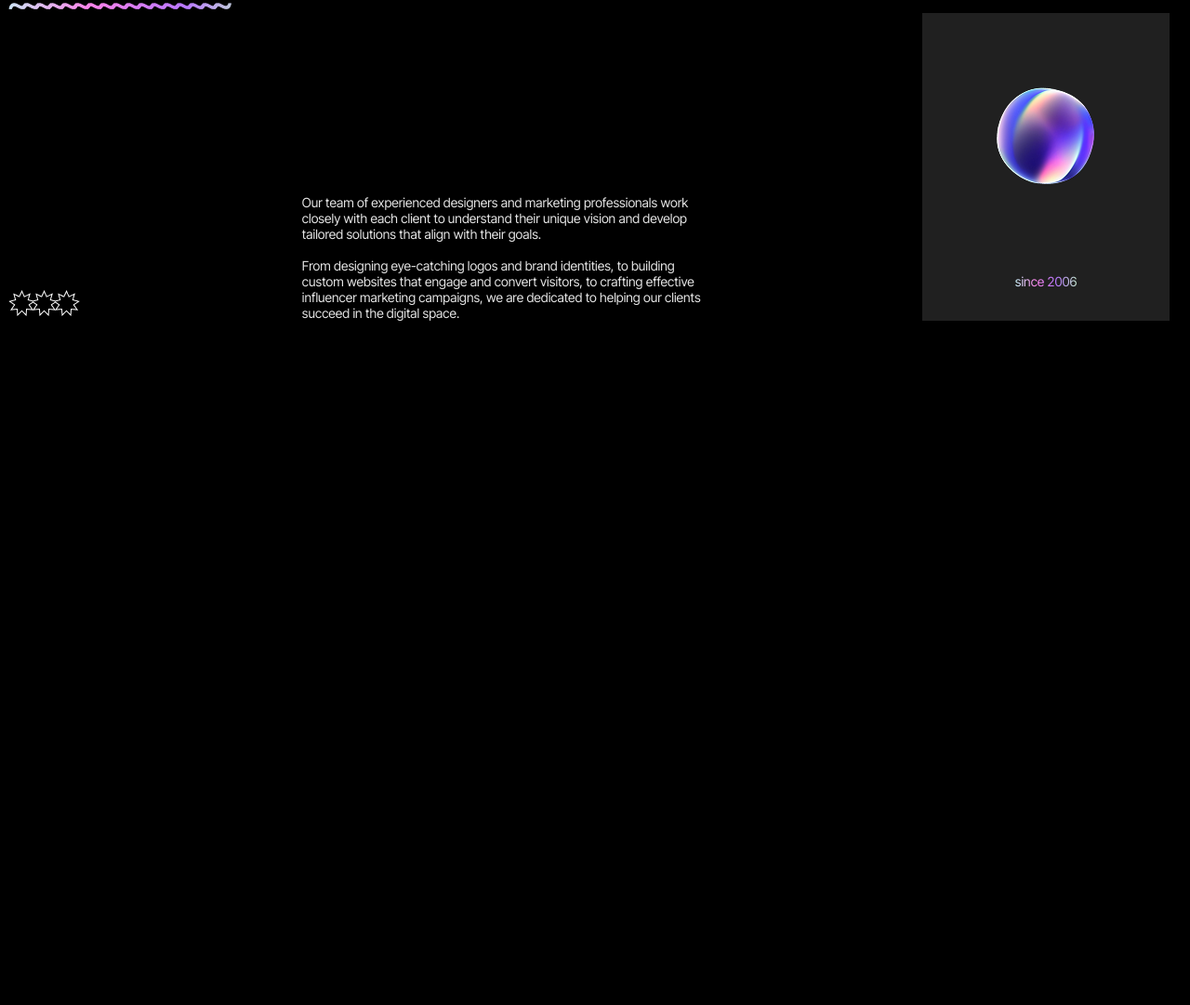
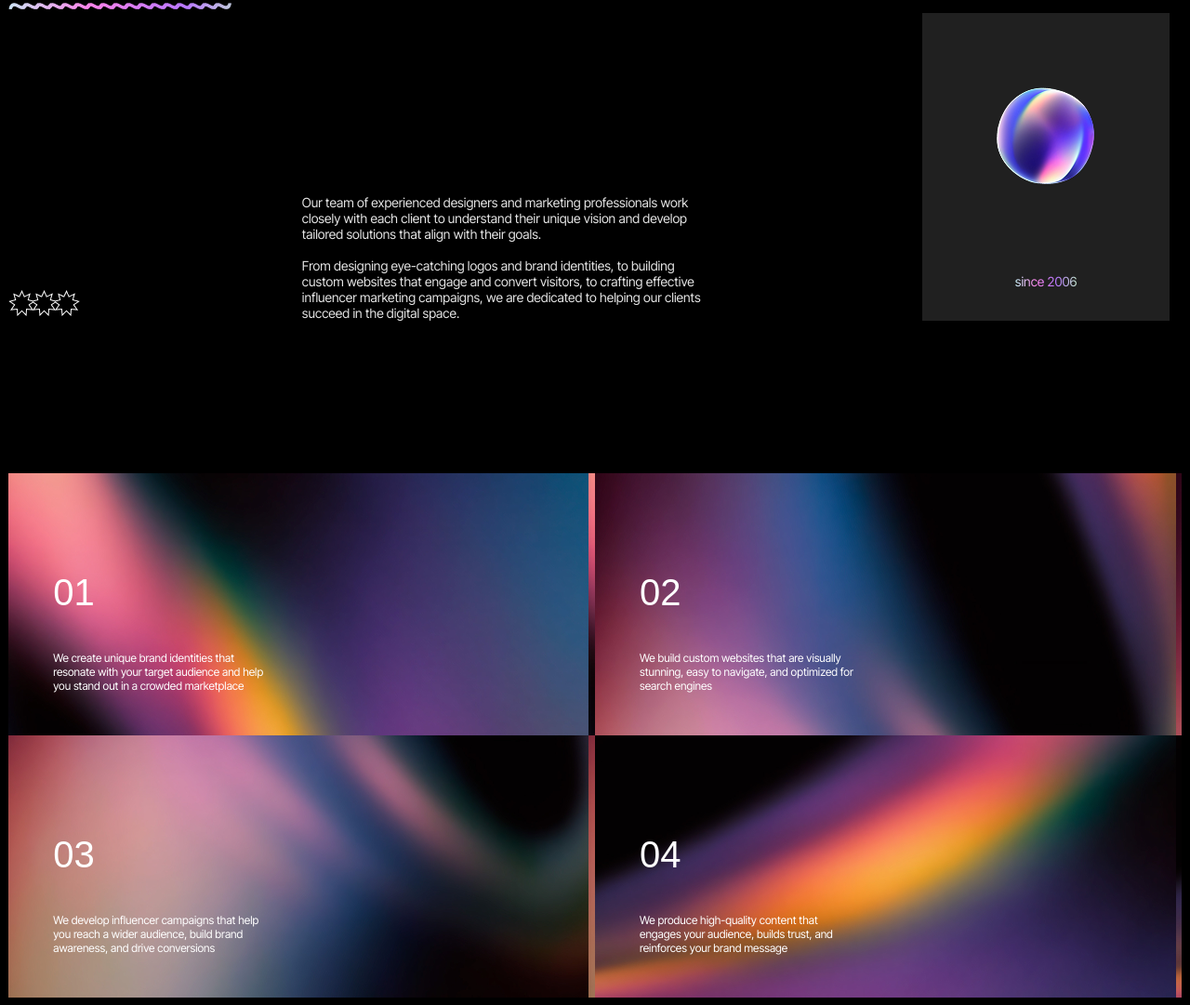
Before and after one commit to bulovcka/project3, a plain HTML site: page index.html in a window 1280 px wide. Shown: the part 1485-2566 px from the top of the page at 93% size. Before the commit the page ends 1838 px from the top, so only its background shows below. Drawn offline with Linux system fonts and the light colour scheme; a web font is replaced by a local one.

Commit message:
added one more class

```diff
--- a/index.html
+++ b/index.html
@@ -86,6 +86,7 @@
                     </div>
                 </div>
             </div>
+        </div>
         <div class="class1">
             <div class="container">
                 <div class="class1_body">
@@ -125,6 +126,46 @@
                 </div>
             </div>
         </div>
+        <div class="class2">
+            <div class="container">
+                <div class="class2_body">
+                    <div class="class2_main-content">
+                        <div class="section1">
+                            <div class="number">
+                                01
+                            </div>
+                            <div class="class2_caption">
+                                We create unique brand identities that <br> resonate with your target audience and help <br> you stand out in a crowded marketplace
+                            </div>
+                        </div>
+                        <div class="section2">
+                            <div class="number">
+                                02
+                            </div>
+                            <div class="class2_caption">
+                                We build custom websites that are visually <br> stunning, easy to navigate, and optimized for <br> search engines
+                            </div>
+                        </div>
+                        <div class="section3">
+                            <div class="number">
+                                03
+                            </div>
+                            <div class="class2_caption">
+                                We develop influencer campaigns that help <br> you reach a wider audience, build brand <br> awareness, and drive conversions
+                            </div>
+                        </div>
+                        <div class="section4">
+                            <div class="number">
+                                04
+                            </div>
+                            <div class="class2_caption">
+                                We produce high-quality content that <br> engages your audience, builds trust, and <br> reinforces your brand message
+                            </div>
+                        </div>
+                    </div>
+                </div>
+            </div>
+        </div>
     </main>
     <footer></footer>
 </body>
--- a/style.css
+++ b/style.css
@@ -226,10 +226,6 @@
         justify-content: flex-start;
         gap: 150px;
         list-style: none;
-        background: linear-gradient(to right, #C6F1F7, #F983E9, #B877FF, #C2E9CD);
-        -webkit-background-clip: text;
-        background-clip: text;
-        color: transparent;
         font-size: 15px;
         font-family: Unbounded, sans-serif;
     }
@@ -239,6 +235,10 @@
     border-bottom: #FFFFFF 2px solid;
     padding-bottom: 23px;
     padding-right: 50px;
+    background: linear-gradient(to right, #C6F1F7, #F983E9, #B877FF, #C2E9CD);
+    -webkit-background-clip: text;
+    background-clip: text;
+    color: transparent;
 }
 
 html, body {
@@ -343,3 +343,52 @@ html, body {
 .image-box_text {
     margin-bottom: 20px;
 }
+
+.class2_main-content{
+    display: grid;
+    grid-template-columns: 1fr 1fr;
+    grid-template-rows: 1fr 1fr;
+    margin-top: 164px;
+}
+
+.section1{
+    background-image: url('images/Rectangle\ 20.png');
+    grid-column: 1;
+    grid-row: 1;
+    display: flex;
+    flex-direction: column;
+}
+
+.section2{
+    background-image: url('images/Rectangle\ 21.png');
+    grid-column: 2;
+    grid-row: 1;
+}
+
+.section3{
+    background-image: url('images/Rectangle\ 22.png');
+    grid-column: 1;
+    grid-row: 2;
+}
+
+.section4{
+    background-image: url('images/Rectangle\ 23.png');
+    grid-column: 2;
+    grid-row: 2;
+}
+
+.number{
+    font-size: 40px;
+    font-family: Unbounded, sans-serif;
+    color: #FFFFFF;
+    padding-left: 48px;
+    padding-bottom: 40px;
+    padding-top: 106px;
+}
+
+.class2_caption{
+    color: #FFFFFF;
+    font-size: 12px;
+    padding-bottom: 46px;
+    padding-left: 48px;
+}
```
Also changed, not shown: images/Rectangle 20.png (added), images/Rectangle 21.png (added), images/Rectangle 22.png (added), images/Rectangle 23.png (added), 2 other files.
